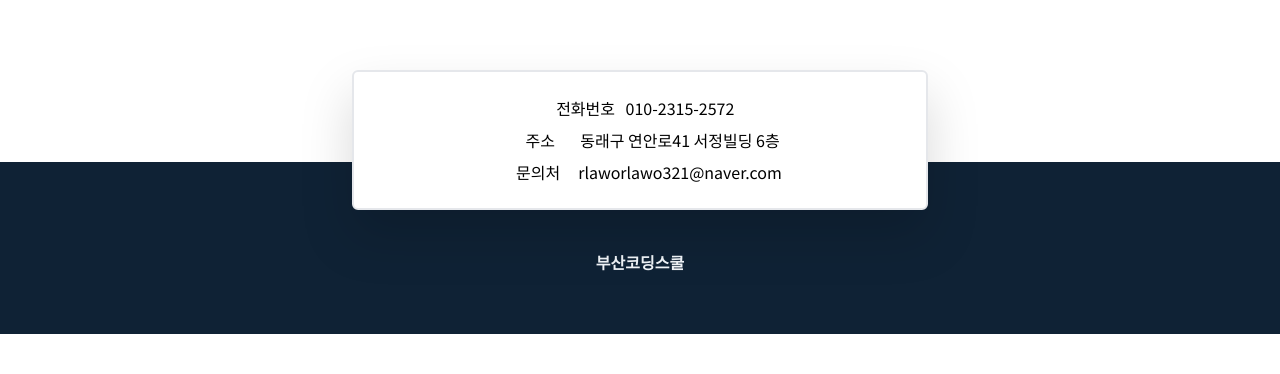
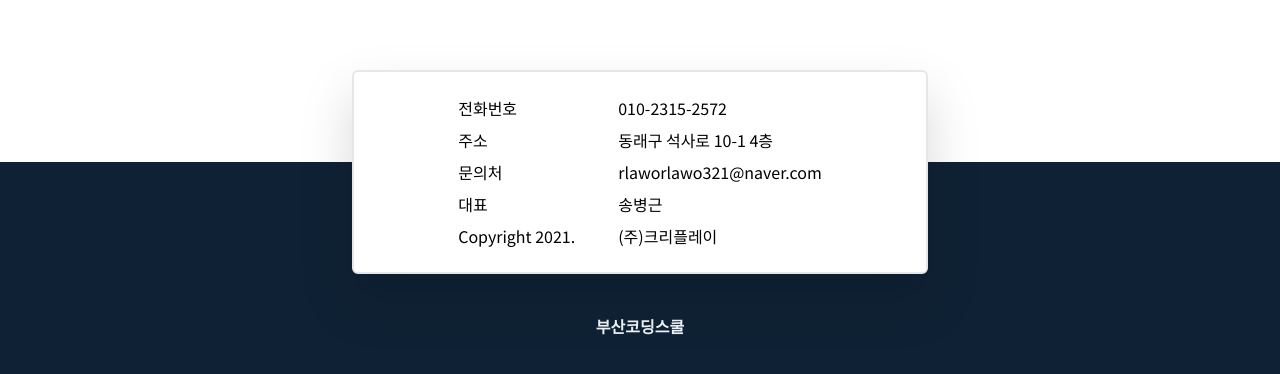
Before and after one commit to yoojat/codingkids, a Next.js app: page / in a window 1280 px wide. Shown: the part 10505-10879 px from the top of the page. Before the commit the page ends 10839 px from the top, so only its background shows below. Built offline with nearby package versions, Linux system fonts and the light colour scheme.

Commit message:
하단 정보 업데이트

```diff
--- a/components/Layout.tsx
+++ b/components/Layout.tsx
@@ -24,28 +24,30 @@ const InfoCard = tw.div`
   max-w-xl
   -mt-28
   border-2
+  flex
+  justify-center
 
 `;
 const InfoContents = tw.div`
+flex
+flex-col
 `;
 const InfoItem = tw.div`
-  flex
-  justify-center
   py-1
 `;
 const InfoTitle = tw.div`
-w-20`;
-const InfoContent = tw.div``;
-
+  w-40
+  inline-block
+`;
+const InfoContent = tw.div`
+inline-block
+`;
 const Footer = tw.footer`
   text-slate-100
   w-full
   py-5
   bg-[#0F2235]
-  text-center
   font-semibold
-
-
 `;
 
 interface IProps {
@@ -91,15 +93,23 @@ export default function Layout({ children }: IProps) {
               </InfoItem>
               <InfoItem>
                 <InfoTitle>주소</InfoTitle>
-                <InfoContent>동래구 연안로41 서정빌딩 6층</InfoContent>
+                <InfoContent>동래구 석사로 10-1 4층</InfoContent>
               </InfoItem>
               <InfoItem>
                 <InfoTitle>문의처</InfoTitle>
                 <InfoContent>rlaworlawo321@naver.com</InfoContent>
               </InfoItem>
+              <InfoItem>
+                <InfoTitle>대표</InfoTitle>
+                <InfoContent>송병근</InfoContent>
+              </InfoItem>
+              <InfoItem>
+                <InfoTitle>Copyright 2021.</InfoTitle>
+                <InfoContent>(주)크리플레이</InfoContent>
+              </InfoItem>
             </InfoContents>
           </InfoCard>
-          <div className='py-10'>부산코딩스쿨</div>
+          <div className='py-10 text-center'>부산코딩스쿨</div>
         </Footer>
       </ContentLayout>
     </>
```
Also changed, not shown: 2 other files (tests, documents, lock files or other folders).
